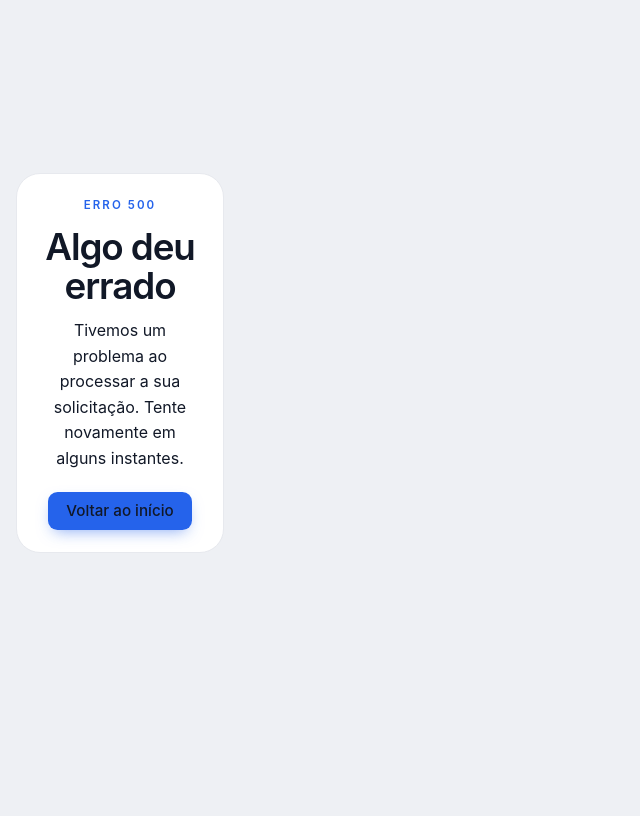
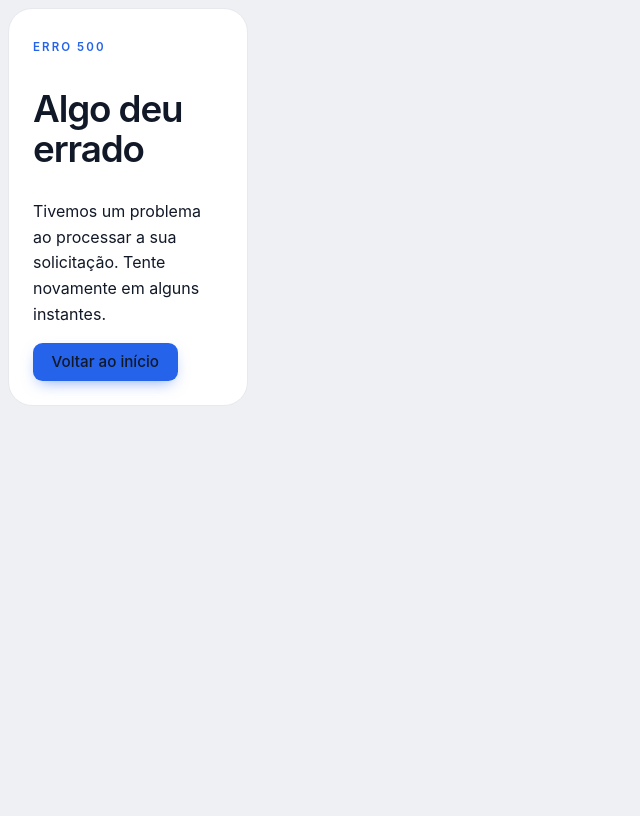
Before and after one commit to rigst/sistema_orcamentos, a Django app: template templates/500.html in a window 1280 px wide. Shown: the whole page, without its empty margins (0-640 px from the left). Before the commit the page ends 552 px from the top, so only its background shows below. Run offline with Django 5.2, Linux system fonts and the light colour scheme; the template is opened without the code that fills it, so the values that code supplies are empty.

Commit message:
refactor: remove style.css from error pages
- update 500.html to load app-overrides.css instead of style.css
- update error card to use .ds-card instead of .panel
- ensure all templates use design system exclusively

Co-Authored-By: Claude Haiku 4.5 <noreply@anthropic.com>

```diff
--- a/templates/500.html
+++ b/templates/500.html
@@ -5,13 +5,13 @@
     <meta name="viewport" content="width=device-width, initial-scale=1.0">
     <title>Erro interno — Stölben Orçamentos</title>
     <link rel="stylesheet" href="/static/css/stolben-ui.css">
-    <link rel="stylesheet" href="/static/css/style.css">
+    <link rel="stylesheet" href="/static/css/app-overrides.css">
 </head>
 <body class="ds-root">
     <div class="ds-shell">
         <main class="container">
             <section class="error-page">
-                <div class="panel error-card">
+                <div class="ds-card error-card">
                     <span class="ds-kicker">Erro 500</span>
                     <h2 class="ds-h2">Algo deu errado</h2>
                     <p>Tivemos um problema ao processar a sua solicitação. Tente novamente em alguns instantes.</p>
```
